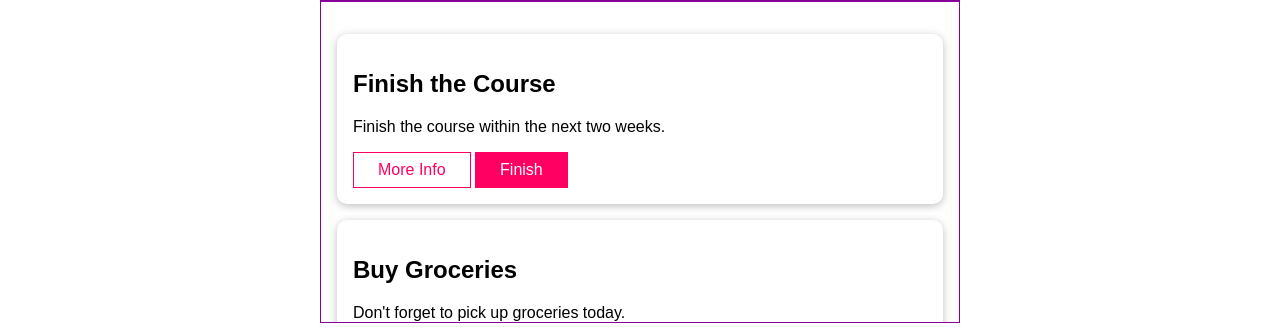
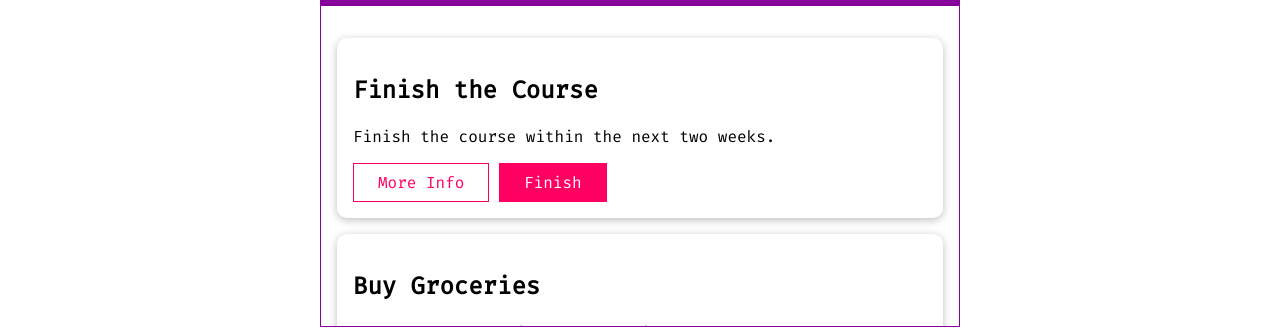
Before and after one commit to MockingJay-TC/ProjectPlanner, a plain HTML site: page index.html in a window 1280 px wide. Shown: the part 171-506 px from the top of the page. Drawn offline with Linux system fonts and the light colour scheme.

Commit message:
added style

```diff
--- a/css/style.css
+++ b/css/style.css
@@ -4,7 +4,7 @@
 }
 
 html {
-  font-family: sans-serif;
+  font-family: Fira Code;
 }
 
 body {
```
